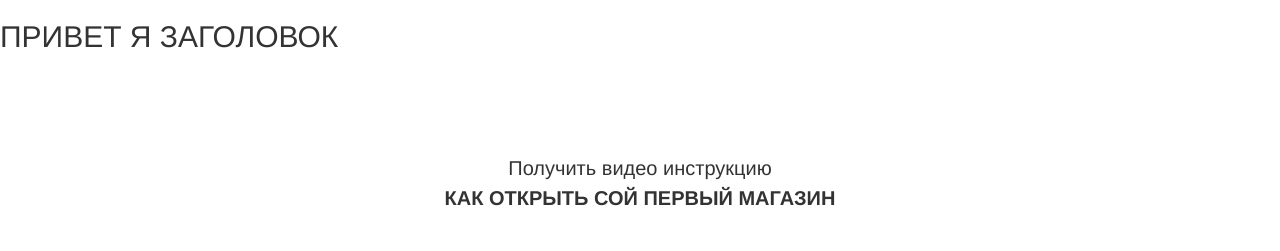
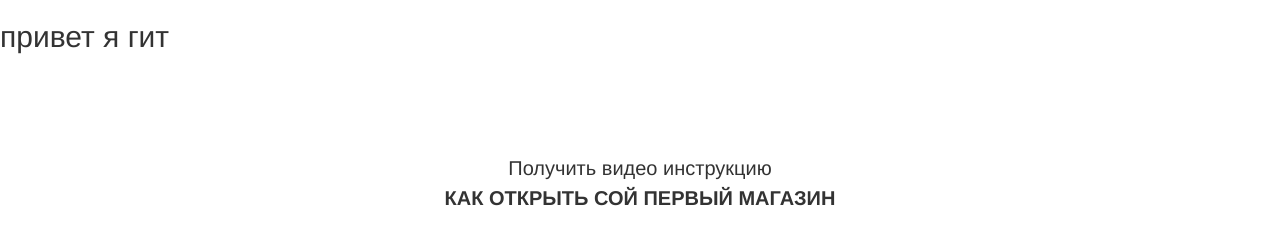
Before and after one commit to onClikc/onClikc.github.io, a plain HTML site: page lessen_12/index.html in a window 1280 px wide. Shown: the top 251 px of the page. Drawn offline with Linux system fonts and the light colour scheme.

Commit message:
Revert "coplfkf заголовок"
This reverts commit 35154eb656fde576884f71652517e614c7608715.

```diff
--- a/lessen_12/index.html
+++ b/lessen_12/index.html
@@ -9,7 +9,7 @@
 <body>
 
 	<h2 class="colo">
-		ПРИВЕТ Я ЗАГОЛОВОК
+		привет я гит
 	</h2>
 
 <div class="section">
```
